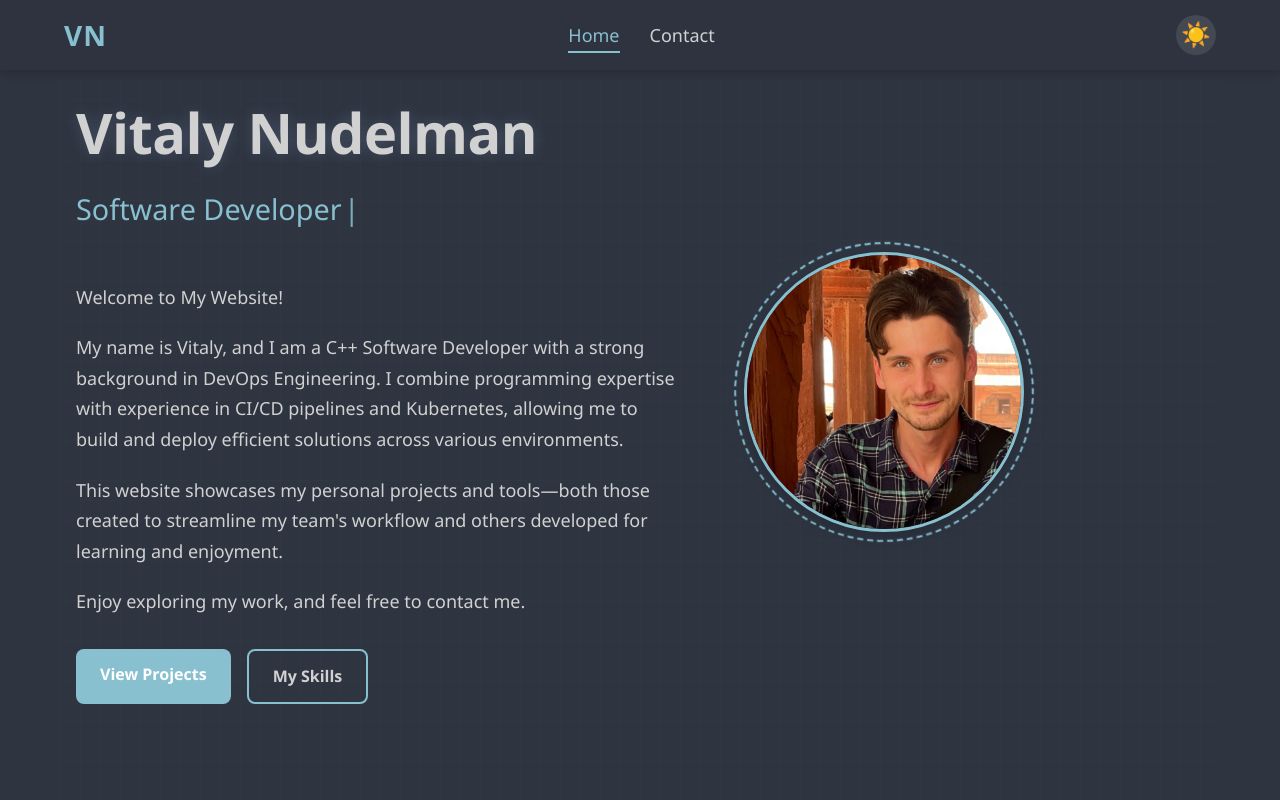
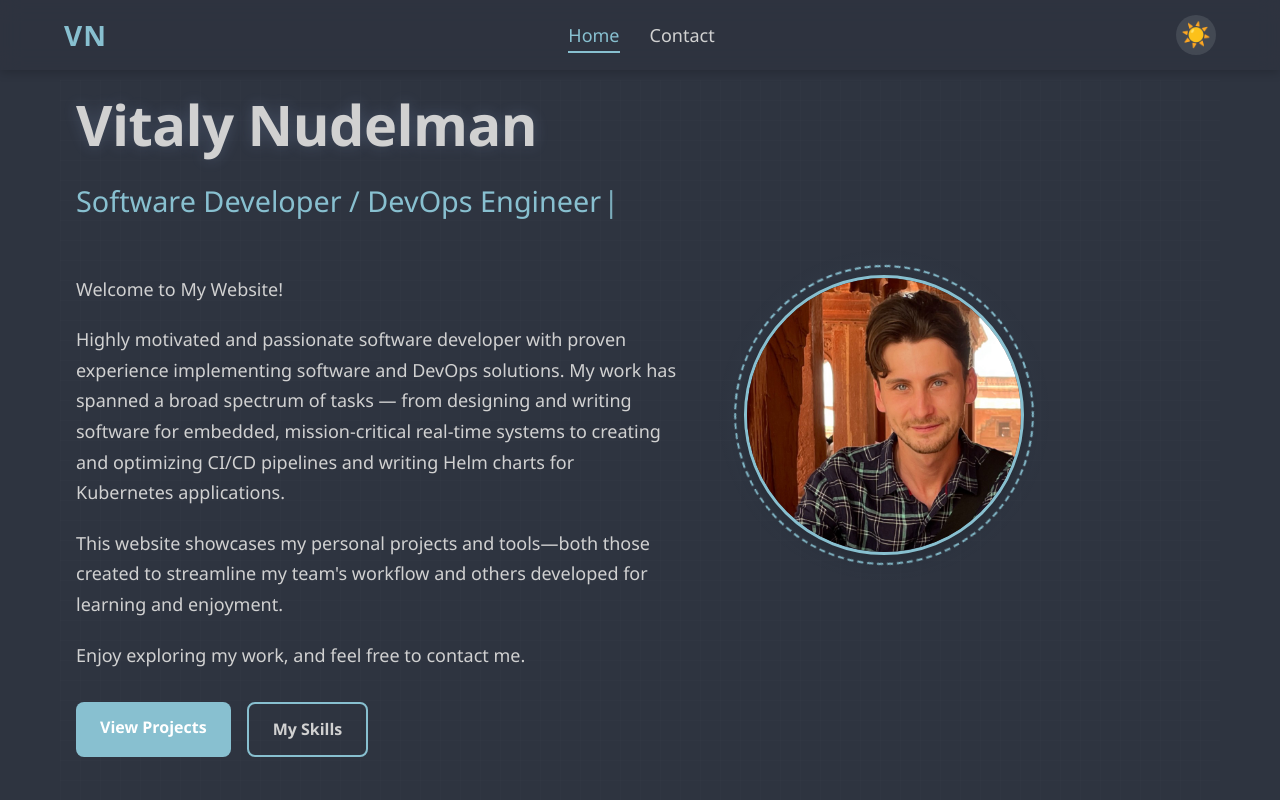
Before and after one commit to vitalynudelman/Personal-Website, a React (Create React App) app: page / in a window 1280 px wide. Shown: the top 800 px of the page. Built offline with nearby package versions, Linux system fonts and the light colour scheme.

Commit message:
Personal info update (#23)
* Added CD action

* Updated personal description

```diff
--- a/src/components/Home/Home.js
+++ b/src/components/Home/Home.js
@@ -36,7 +36,7 @@ function Home() {
 
   // Typed text effect
   const [typedText, setTypedText] = useState('');
-  const fullText = 'Software Developer';
+  const fullText = 'Software Developer / DevOps Engineer';
 
   useEffect(() => {
     if (typedText.length < fullText.length) {
@@ -60,7 +60,7 @@ function Home() {
               <div className="bio-content">
                 <p className="animate-in" style={{ animationDelay: '0.2s' }}>Welcome to My Website!</p>
                 <p className="animate-in" style={{ animationDelay: '0.4s' }}>
-                  My name is Vitaly, and I am a C++ Software Developer with a strong background in DevOps Engineering. I combine programming expertise with experience in CI/CD pipelines and Kubernetes, allowing me to build and deploy efficient solutions across various environments.
+                  Highly motivated and passionate software developer with proven experience implementing software and DevOps solutions. My work has spanned a broad spectrum of tasks — from designing and writing software for embedded, mission-critical real-time systems to creating and optimizing CI/CD pipelines and writing Helm charts for Kubernetes applications.
                 </p>
                 <p className="animate-in" style={{ animationDelay: '0.6s' }}>
                   This website showcases my personal projects and tools—both those created to streamline my team's workflow and others developed for learning and enjoyment.
```
